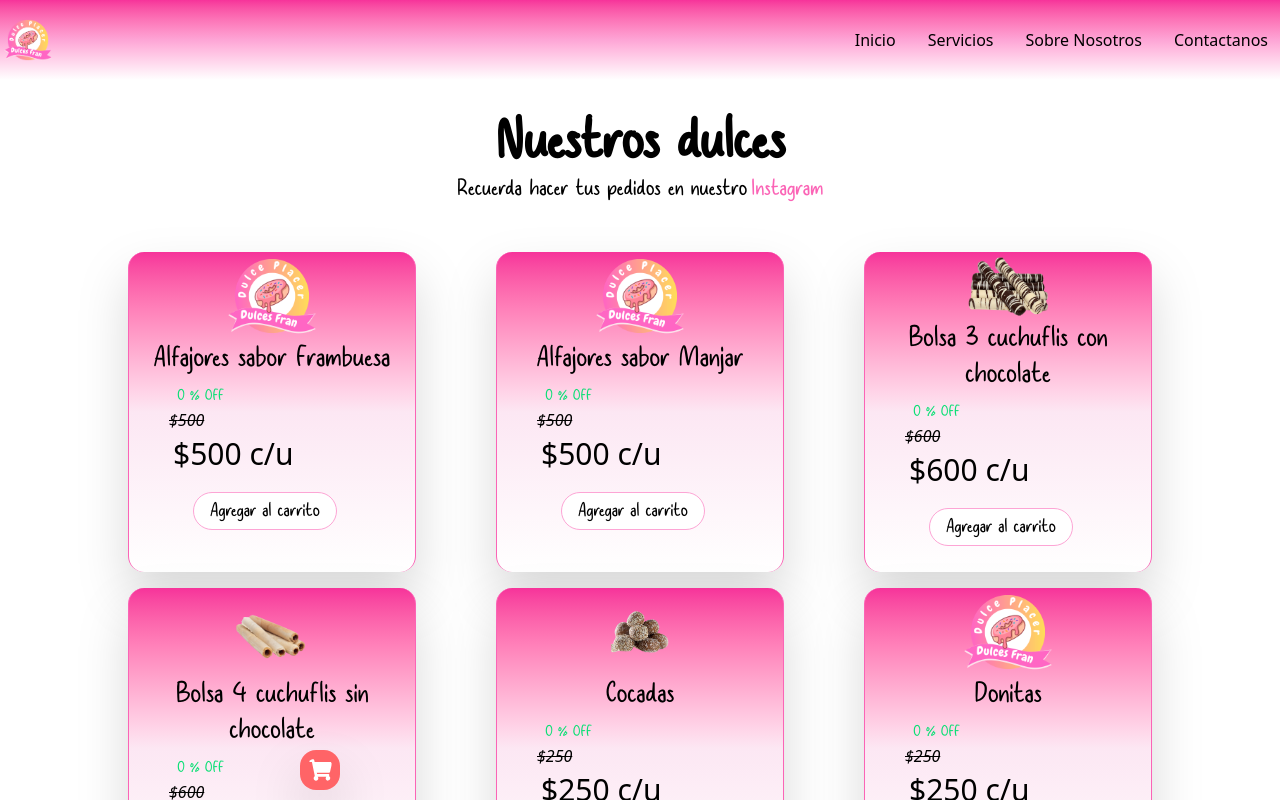
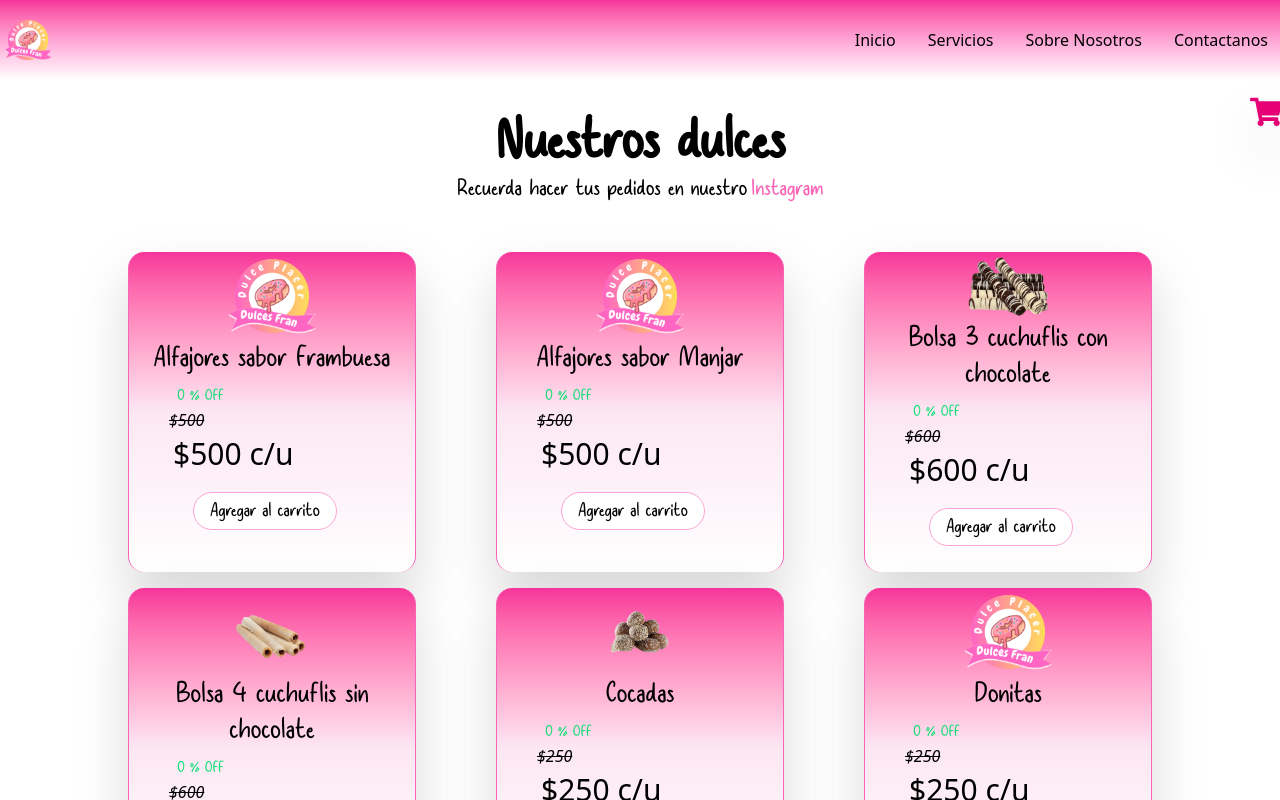
Before and after one commit to CrisMesina/dulcesfran, a React (Vite) app: page /servicios/dulces in a window 1280 px wide. Shown: the top 800 px of the page. Built offline with nearby package versions, Linux system fonts and the light colour scheme.

Commit message:
update view telephone

```diff
--- a/src/components/Carro.tsx
+++ b/src/components/Carro.tsx
@@ -100,17 +100,14 @@ export const Carro = () =>{
 
     return(
         <>
-            <div className='static'>
-                <button onClick={toggleMenu} ref={botonRef} className='fixed top-[750px] left-74 z-50' >
-                    <FaShoppingCart className='absolute w-10 h-10 hover:cursor-cell fill-white drop-shadow-2xl
-                    bg-red-400 p-2 rounded-2xl'
-                    title="Tu carrito de compra"
-                    />
+            <div className='absolute'>
+                <button onClick={toggleMenu} ref={botonRef} className='absolute top-24 left-[1250px]' >
+                    <FaShoppingCart className='w-8 h-8 hover:cursor-cell fill-pink-600 drop-shadow-2xl' title="Tu carrito de compra"/>
                 </button>
 
             </div>
             {isMenuOpen && (
-                <div ref={carritoRef} className="mt-20 w-72 rounded-xl border-dashed top-[100px] h-auto fixed z-10 left-10 bg-white border">
+                <div ref={carritoRef} className="mt-20 w-[500px] rounded-xl border-dashed top-16 h-auto absolute z-10 left-[800px] bg-white border">
                     <h1 className="text-center font-bold text-4xl drop-shadow-2xl text-black mb-2">Tu carrito</h1>
 
                     <div className="flex flex-col p-2 text-black text-center text-md font-bold">
```
